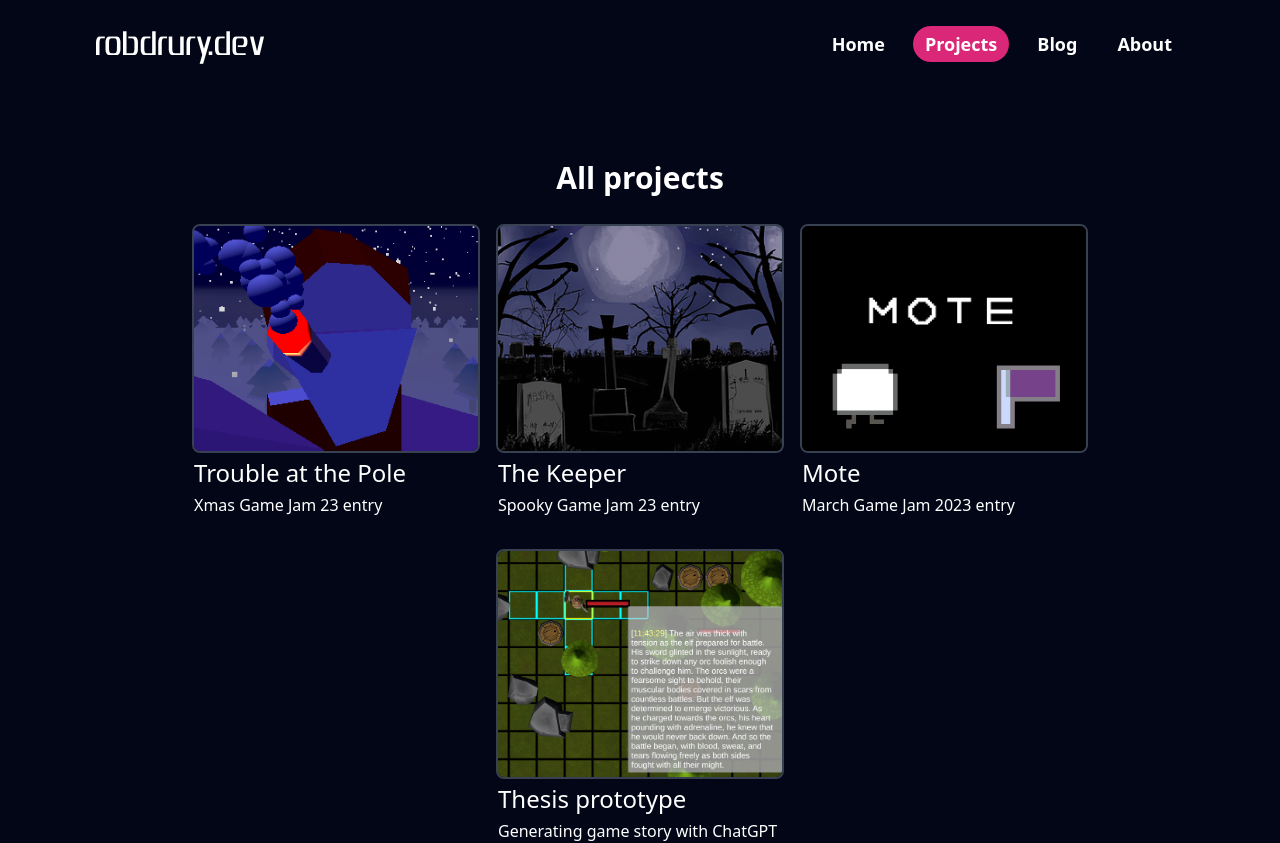
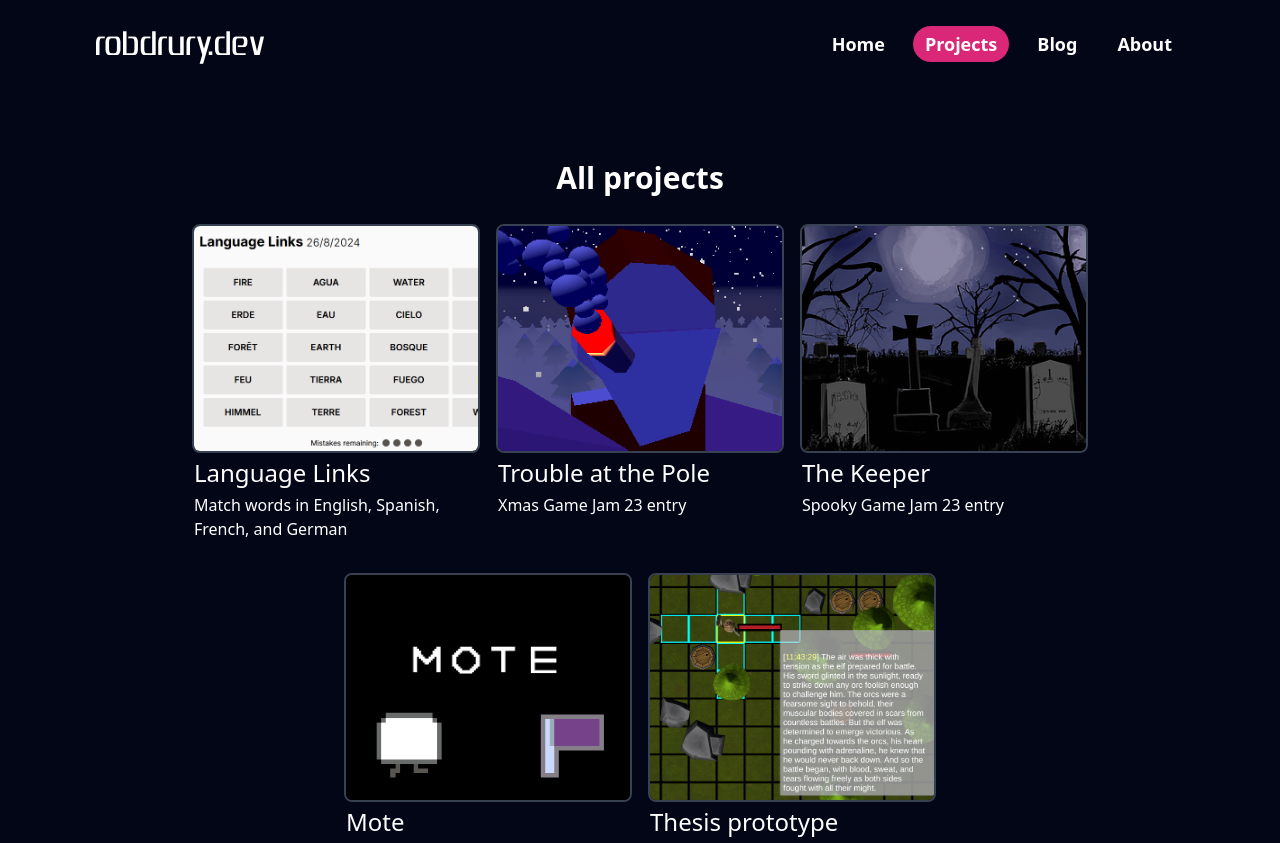
Before and after one commit to necrosmash/robdrury.dev, a Next.js app: page /projects in a window 1280 px wide. Shown: the top 843 px of the page. Built offline with nearby package versions, Linux system fonts and the light colour scheme.

Commit message:
adds language links project

```diff
--- a/src/app/layout.tsx
+++ b/src/app/layout.tsx
@@ -18,7 +18,7 @@ export default function RootLayout({
 }) {
   return (
     <html lang="en">
-      <Script
+      {/*<Script
         async
         src="https://pagead2.googlesyndication.com/pagead/js/adsbygoogle.js?client=ca-pub-5448889247623170"
         crossOrigin="anonymous"
@@ -30,7 +30,7 @@ export default function RootLayout({
         data-website-id="713532f7-424b-4ae7-b834-77d28bb20352"
         crossOrigin="anonymous"
         strategy="lazyOnload"
-      />
+      />*/}
       <body
         className={
           inter.className +
--- a/src/app/page.tsx
+++ b/src/app/page.tsx
@@ -48,6 +48,14 @@ export default function Home() {
             Featured projects
           </div>
           <ProjectsEntry
+            title="Language Links"
+            blurb="Match words in English, Spanish, French, and German"
+            imagePath="/language links banner.png"
+            imageAlt="Language Links banner"
+            hrefPath="https://languagelinks.robdrury.dev"
+            variant="featured"
+          />
+          <ProjectsEntry
             title="Trouble at the Pole"
             blurb="Xmas Game Jam 23 entry"
             imagePath="/tatp cover.png"
@@ -61,14 +69,6 @@ export default function Home() {
             imagePath="/the keeper banner.png"
             imageAlt="The Keeper banner"
             hrefPath="https://nightanimal333.itch.io/the-keeper"
-            variant="featured"
-          />
-          <ProjectsEntry
-            title="Mote"
-            blurb="March Game Jam 2023 entry"
-            imagePath="/mote banner.png"
-            imageAlt="Mote banner"
-            hrefPath="https://necrosmash.itch.io/mote"
             variant="featured"
           />
           <Link className="float-right pt-14 text-xl" href="/projects">
--- a/src/app/projects/page.tsx
+++ b/src/app/projects/page.tsx
@@ -7,6 +7,14 @@ export default function BlogList() {
         All projects
       </div>
       <div className="flex flex-wrap justify-center gap-x-4 gap-y-8">
+        <ProjectsEntry
+          title="Language Links"
+          blurb="Match words in English, Spanish, French, and German"
+          imagePath="/language links banner.png"
+          imageAlt="Language Links banner"
+          hrefPath="https://languagelinks.robdrury.dev"
+          variant="all"
+        />
         <ProjectsEntry
           title="Trouble at the Pole"
           blurb="Xmas Game Jam 23 entry"
```
Also changed, not shown: public/language links banner.png (added).
